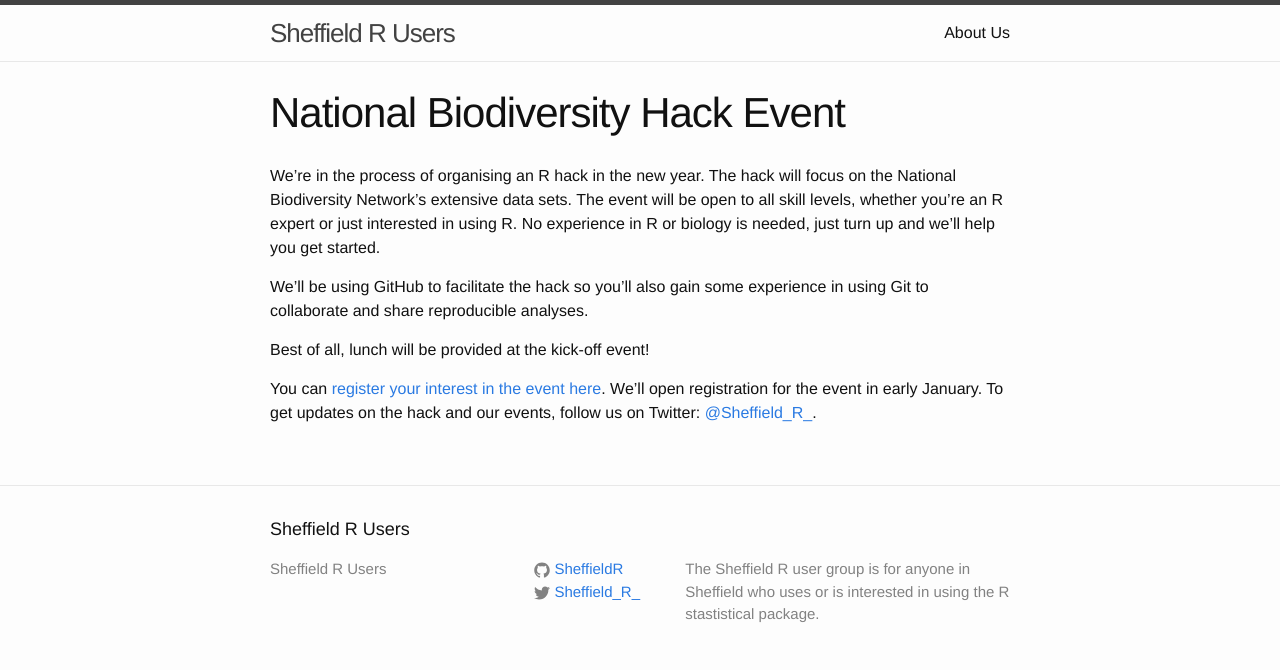
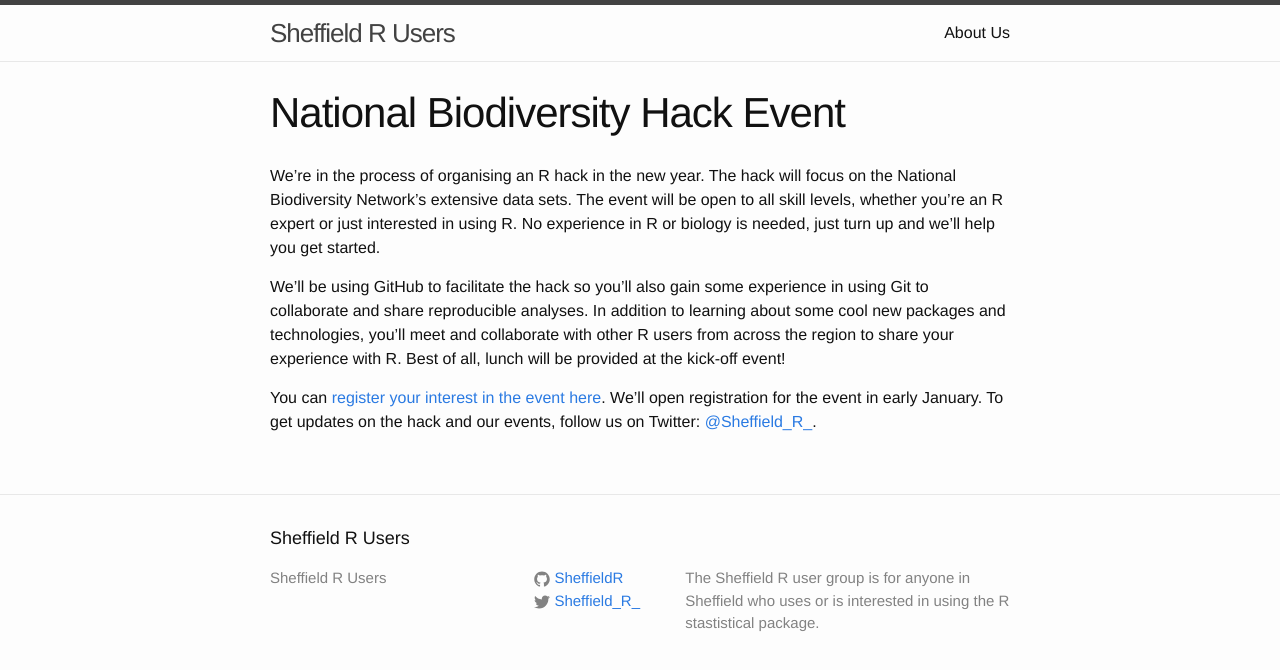
Before and after one commit to SheffieldR/Original.SheffieldR.github.io, a Jekyll site: the page built from _posts/2015-12-09-hack.markdown, in a window 1280 px wide. Shown: the top 670 px of the page. Built offline with Jekyll 4.4.1, drawn with Linux system fonts in a browser that asks for light colours.

Commit message:
Add more benefits to hack announcement

```diff
--- a/_posts/2015-12-09-hack.markdown
+++ b/_posts/2015-12-09-hack.markdown
@@ -9,9 +9,7 @@
 -->
 We're in the process of organising an R hack in the new year. The hack will focus on the National Biodiversity Network's extensive data sets. The event will be open to all skill levels, whether you're an R expert or just interested in using R. No experience in R or biology is needed, just turn up and we'll help you get started.
 
-We'll be using GitHub to facilitate the hack so you'll also gain some experience in using Git to collaborate and share reproducible analyses.
-
-Best of all, lunch will be provided at the kick-off event!
+We'll be using GitHub to facilitate the hack so you'll also gain some experience in using Git to collaborate and share reproducible analyses. In addition to learning about some cool new packages and technologies, you'll meet and collaborate with other R users from across the region to share your experience with R. Best of all, lunch will be provided at the kick-off event!
 
 You can [register your interest in the event here](http://bit.ly/1RWxJ7l). We'll open registration for the event in early January. To get updates on the hack and our events, follow us on Twitter: [@Sheffield\_R\_](https://twitter.com/Sheffield_R_).
 <!--- eventbrite link -->
```
